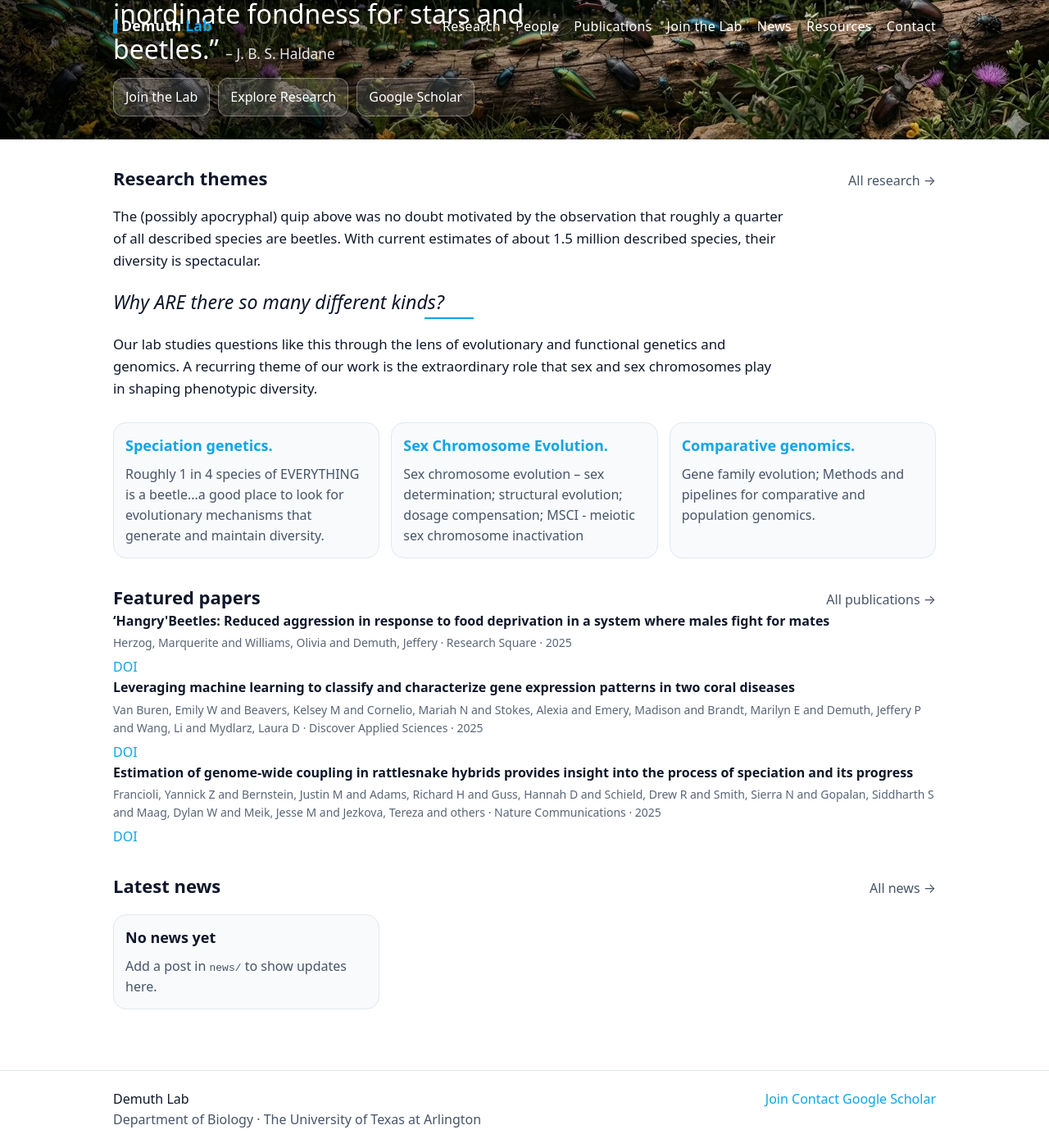
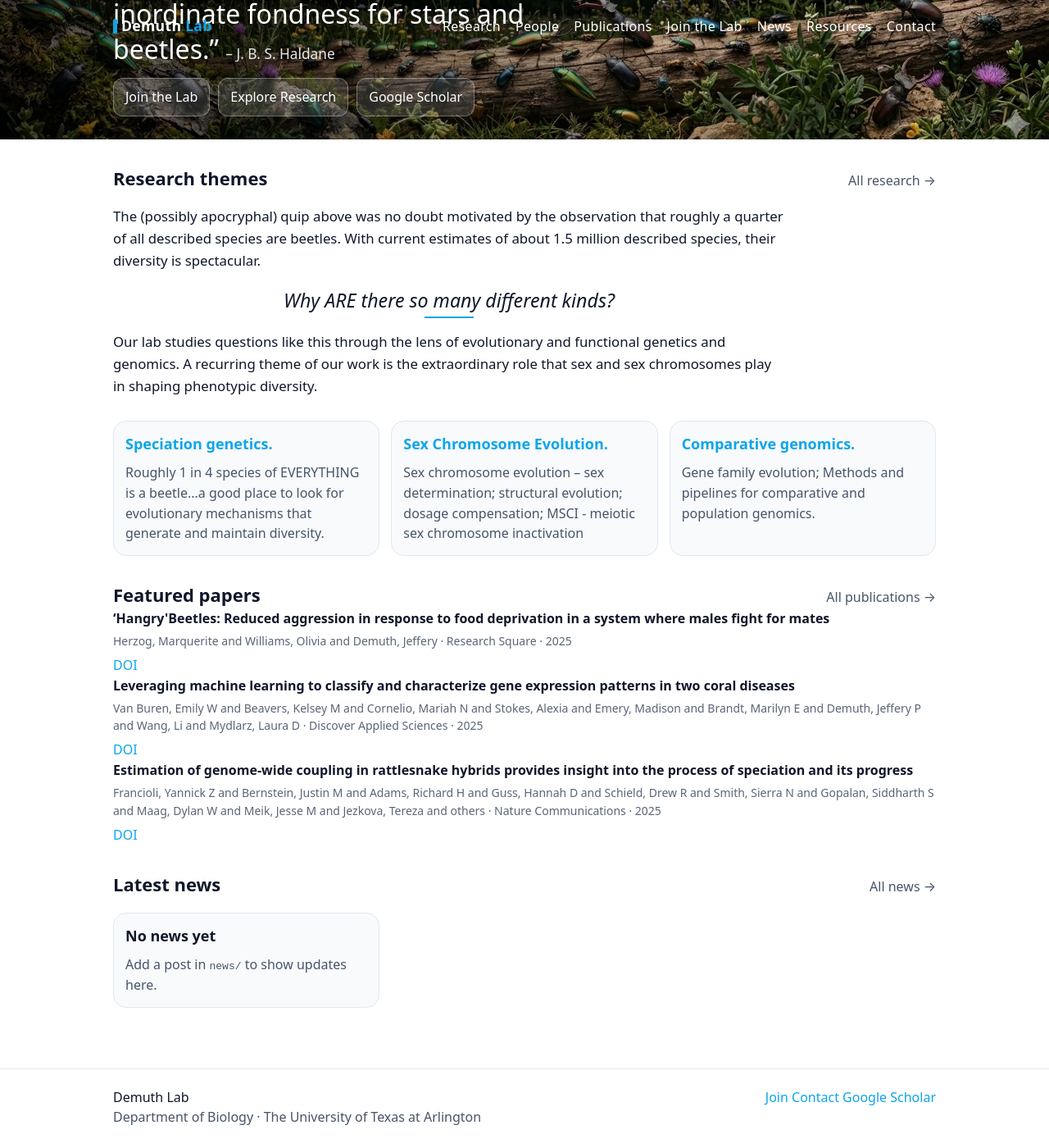
Before and after one commit to demuth-lab/demuth-lab.github.io, a Jekyll site: the page built from index.md, in a window 1280 px wide and 1400 px high, scrolled down 211 px. Shown: the whole window at 82% size. Built offline with Jekyll 4.4.1, drawn with Linux system fonts in a browser that asks for light colours.

Commit message:
Update main.css

```diff
--- a/assets/css/main.css
+++ b/assets/css/main.css
@@ -341,9 +341,9 @@
 }
 
 .research-question{
-  text-align:left;
+  text-align:center;
   font-size:1.45rem;
-  margin:18px 0;
+  margin:14px 0;
   font-weight:400;
 }
 
```
